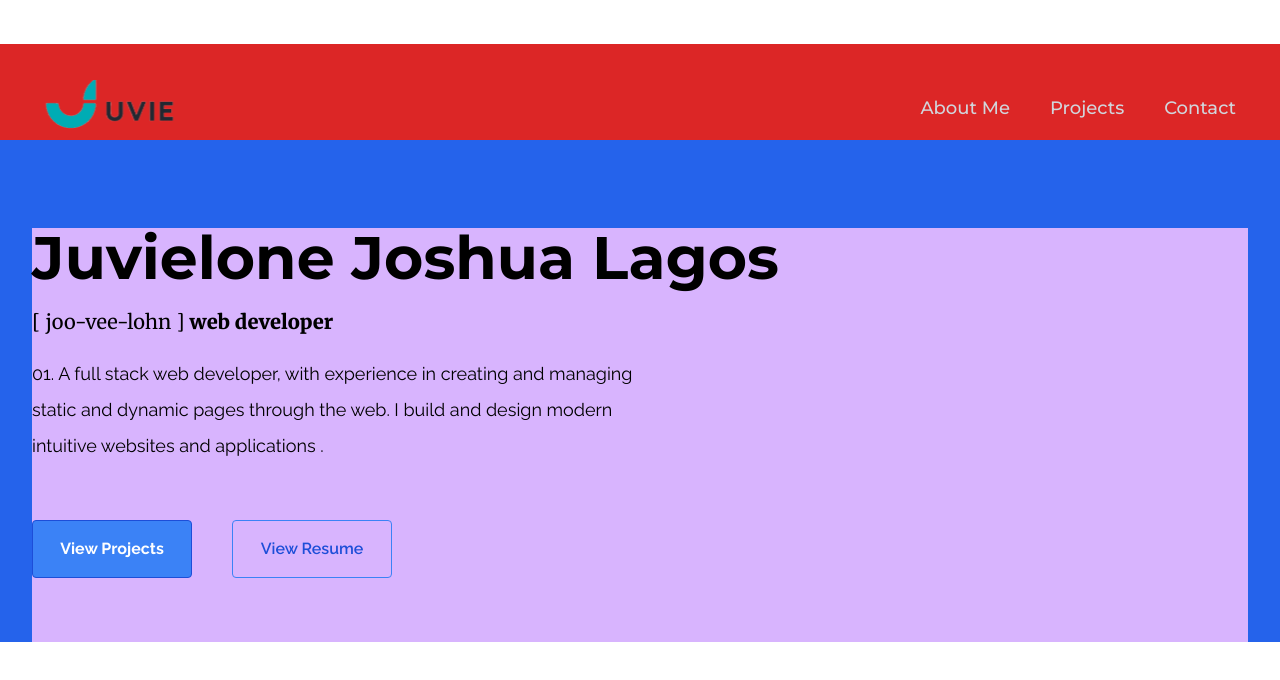
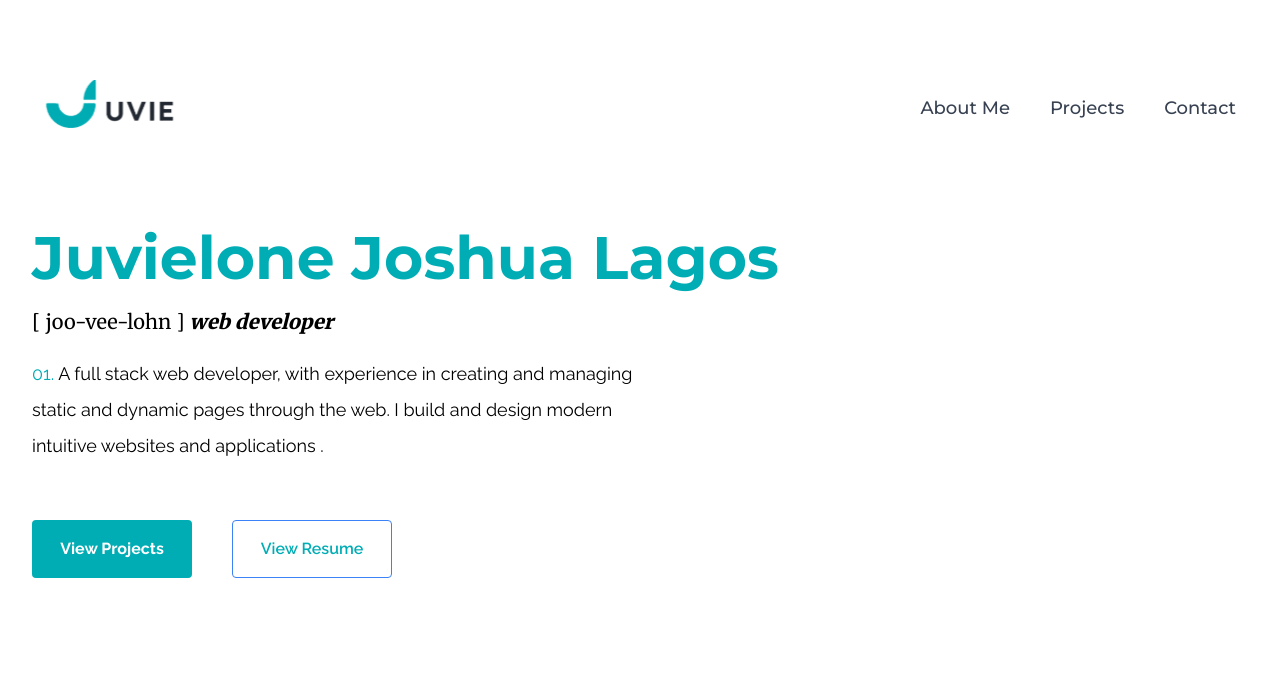
Before and after one commit to juvielone/porfolio-v4, a Next.js app: page / in a window 1280 px wide. Shown: the top 680 px of the page. Built offline with nearby package versions, Linux system fonts and the light colour scheme.

Commit message:
Implement colors

```diff
--- a/app/components/Navbar.jsx
+++ b/app/components/Navbar.jsx
@@ -18,7 +18,7 @@ export default function Example() {
     <Disclosure as="nav" className="bg-inherit font_heading">
       {({ open }) => (
         <>
-          <div className="mx-auto max-w-7xl px-2 sm:px-6 lg:px-8 lg:mt-11 pt-8 bg-red-600">
+          <div className="mx-auto max-w-7xl px-2 sm:px-6 lg:px-8 lg:mt-11 pt-8">
             <div className="relative flex h-16 items-center justify-between">
               <div className="absolute inset-y-0 left-0 flex items-center sm:hidden">
                 {/* Mobile menu button*/}
@@ -52,12 +52,8 @@ export default function Example() {
                         <a
                           key={item.name}
                           href={item.href}
-                          className={classNames(
-                            item.current
-                              ? "bg-purple-900 text-white"
-                              : "text-gray-300 hover:bg-gray-700 hover:text-white",
-                            "rounded-md px-3 py-2 text-lg font-medium"
-                          )}
+                          className="text-gray-700 hover:bg-gray-700 hover:text-white
+                          rounded-md px-3 py-2 text-lg font-medium"
                           aria-current={item.current ? "page" : undefined}
                         >
                           {item.name}
--- a/app/page.js
+++ b/app/page.js
@@ -1,31 +1,33 @@
 const Hero = () => {
   return (
-    <div className="mx-auto max-w-7xl px-2 sm:px-6 lg:px-8 lg:max-h-7xl pt-6 bg-blue-600">
-      <div className="bg-purple-300 text-center lg:text-left lg:mt-16">
-        <h1 className="font_heading font-bold lg:text-6xl md:text-4xl text-3xl mt-5">
+    <div className="mx-auto max-w-7xl px-2 sm:px-6 lg:px-8 lg:max-h-7xl pt-6 ">
+      <div className=" text-center lg:text-left lg:mt-16">
+        <h1 className="text-primary-100 font_heading font-bold lg:text-6xl md:text-4xl text-3xl mt-5">
           Juvielone Joshua Lagos
         </h1>
         <h3 className="font_subheading text-xl mt-5">
-          [ joo-vee-lohn ] <span className="font-bold">web developer</span>
+          [ joo-vee-lohn ]{" "}
+          <span className="font-bold italic">web developer</span>
         </h3>
         <h2>
           <p className="font_content w-3/4 mx-auto mt-5 md:text-lg lg:text-left lg:w-1/2 lg:ml-0 lg:leading-loose">
-            01. A full stack web developer, with experience in creating and
-            managing static and dynamic pages through the web. I build and
-            design modern intuitive websites and applications .
+            <span className="text-primary-100">01.</span> A full stack web
+            developer, with experience in creating and managing static and
+            dynamic pages through the web. I build and design modern intuitive
+            websites and applications .
           </p>
         </h2>
 
         <div className="mt-14 pb-16 font_content">
           <button
-            className="bg-blue-500 hover:bg-blue-700 text-white font-bold
-          py-4 px-4 border border-blue-700 rounded w-40"
+            className="bg-primary-100 hover:bg-primary-200 text-white font-bold
+          py-4 px-4 border border-transparent rounded w-40"
           >
             View Projects
           </button>
           <button
-            className="bg-transparent hover:bg-blue-500
-           text-blue-700 font-semibold w-40 hover:text-white
+            className="bg-transparent hover:bg-primary-100
+           text-primary-100 font-semibold w-40 hover:text-white
             py-4 px-4 border border-blue-500 hover:border-transparent rounded
             ml-10"
           >
--- a/tailwind.config.js
+++ b/tailwind.config.js
@@ -6,7 +6,17 @@ module.exports = {
     "./components/**/*.{js,ts,jsx,tsx,mdx}",
   ],
   theme: {
-    extend: {},
+    extend: {
+      colors: {
+        primary: {
+          100: "#00ADB5",
+          200: "#009DA5",
+          300: "#008D95",
+          400: "#007D85",
+          500: "#006D75",
+        },
+      },
+    },
   },
   plugins: [],
 };
```
